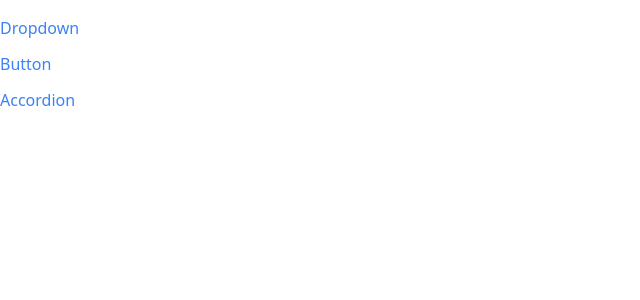
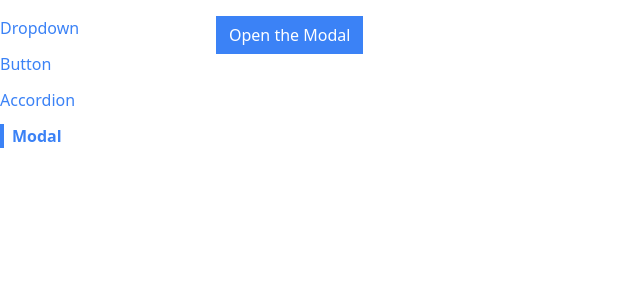
Before and after one commit to pedrolopezbiedma/React_FWK_Docu, a React (Create React App) app: page /modal in a window 1280 px wide. Shown: the top 300 px of the page, without its empty margins (0-640 px from the left). Built offline with nearby package versions, Linux system fonts and the light colour scheme.

Commit message:
Creating a Modal component & using it

```diff
--- a/src/App.js
+++ b/src/App.js
@@ -3,12 +3,12 @@ import Sidebar from "./components/navigation/Sidebar";
 import AccordionPage from "./pages/AccordionPage";
 import ButtonPage from "./pages/ButtonPage";
 import DropdownPage from "./pages/DropdownPage";
+import ModalPage from "./pages/ModalPage";
 
 const App = () => {
     return(
         <div className="container mx-auto grid grid-cols-6 gap-4 mt-4">
             <Sidebar />
-
             <div className="col-span-5">
                 <Route path='/'>
                     <DropdownPage />
@@ -19,6 +19,9 @@ const App = () => {
                 <Route path='/accordion'>
                     <AccordionPage />
                 </Route>
+                <Route path='/modal'>
+                    <ModalPage />
+                </Route>
             </div>
         </div>
     )
--- a/src/components/Button.js
+++ b/src/components/Button.js
@@ -32,7 +32,7 @@ const Button = ({
 
     return(
         <div>
-            <button className={classes}> { children } </button>
+            <button {...rest} className={classes}> { children } </button>
         </div>
     )
 }
--- /dev/null
+++ b/src/components/Modal.js
@@ -0,0 +1,17 @@
+const Modal = ({ children, closeModal, actionBar }) => {
+    return (
+        <div>
+            <div className="absolute inset-0 bg-gray-300 opacity-80" onClick={closeModal}></div>
+            <div className="absolute inset-40 p-10 bg-white">
+                <div className="flex flex-col justify-between h-full">
+                    { children }
+                    <div className="flex justify-end">
+                        { actionBar }
+                    </div>
+                </div>
+            </div>
+        </div>
+    )
+}
+
+export default Modal
--- a/src/components/navigation/Sidebar.js
+++ b/src/components/navigation/Sidebar.js
@@ -5,6 +5,7 @@ const Sidebar = () => {
         { label: 'Dropdown', path: '/' },
         { label: 'Button', path: '/button' },
         { label: 'Accordion', path: '/accordion' },
+        { label: 'Modal', path: '/modal' },
     ]
     return (
         <div>
@@ -12,6 +13,7 @@ const Sidebar = () => {
                 return (
                     <Link
                         classNames='sticky top-0 overflow-y-scroll flex flex-col items-start'
+                        key={route.label}
                         pathTo={route.path}>{ route.label }</Link>
                 )
             }) }
--- /dev/null
+++ b/src/pages/ModalPage.js
@@ -0,0 +1,26 @@
+import { useState } from "react"
+import Button from "../components/Button"
+import Modal from "../components/Modal"
+
+const ModalPage = () => {
+    const [showModal, setShowModal] = useState(false);
+
+    const handleModal = () => {
+        setShowModal(!showModal);
+    }
+
+    const actionBar = <Button primary onClick={handleModal}>Close Modal</Button>
+
+    return (
+        <div>
+            <Button primary onClick={handleModal}>Open the Modal</Button>
+           { showModal && (
+                <Modal closeModal={handleModal} actionBar = {actionBar}>
+                    Pretty lovely modal
+                </Modal>
+           )}
+        </div>
+    )
+}
+
+export default ModalPage
```
Also changed, not shown: src/pages/DropdownPage.js (+5 -5 lines).
